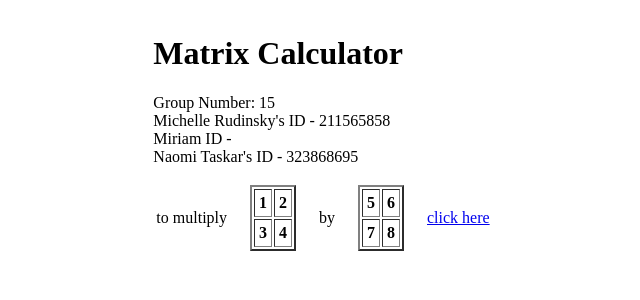
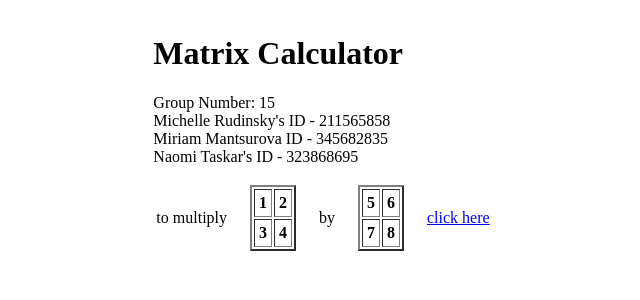
Before and after one commit to mariiamantsurova/Projects, a Flask app: page / in a window 1280 px wide. Shown: the top 300 px of the page, without its empty margins (317-957 px from the left). Run offline with Flask 3, Linux system fonts and the light colour scheme; lists and menus that the app fills with data are empty.

Commit message:
adding Miriam info

```diff
--- a/Matrix-Calculator/templates/main_page.html
+++ b/Matrix-Calculator/templates/main_page.html
@@ -16,7 +16,7 @@
                             <p style="text-align: left;">
                                 Group Number: 15 <br>
                                 Michelle Rudinsky's ID - 211565858 <br>
-                                Miriam ID - <br>
+                                Miriam Mantsurova ID - 345682835 <br>
                                 Naomi Taskar's ID - 323868695
                             </p>
 
```
